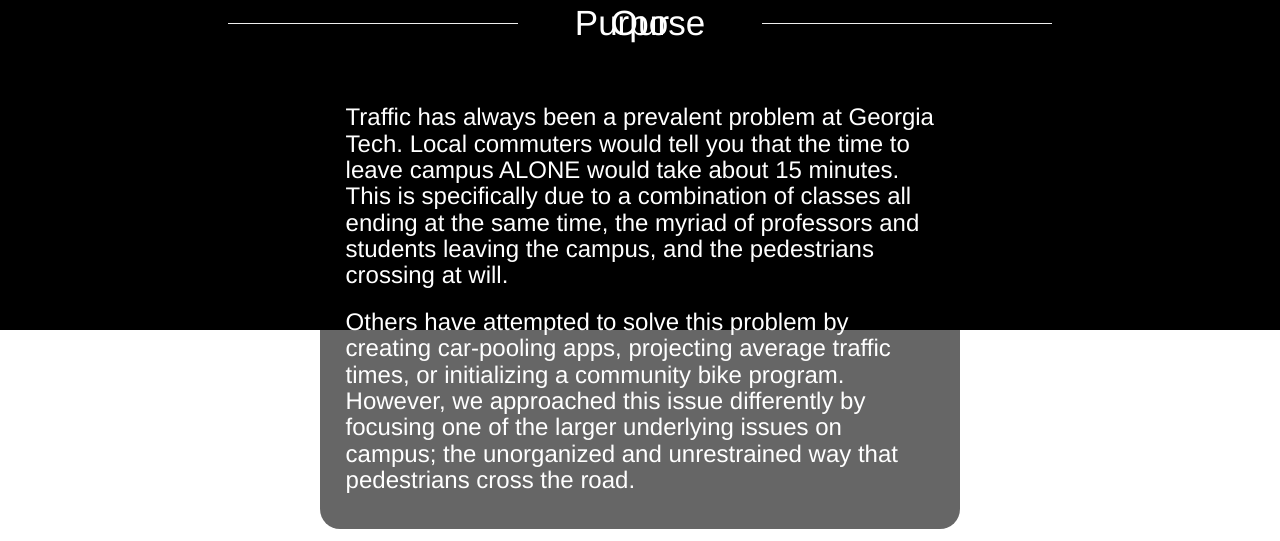
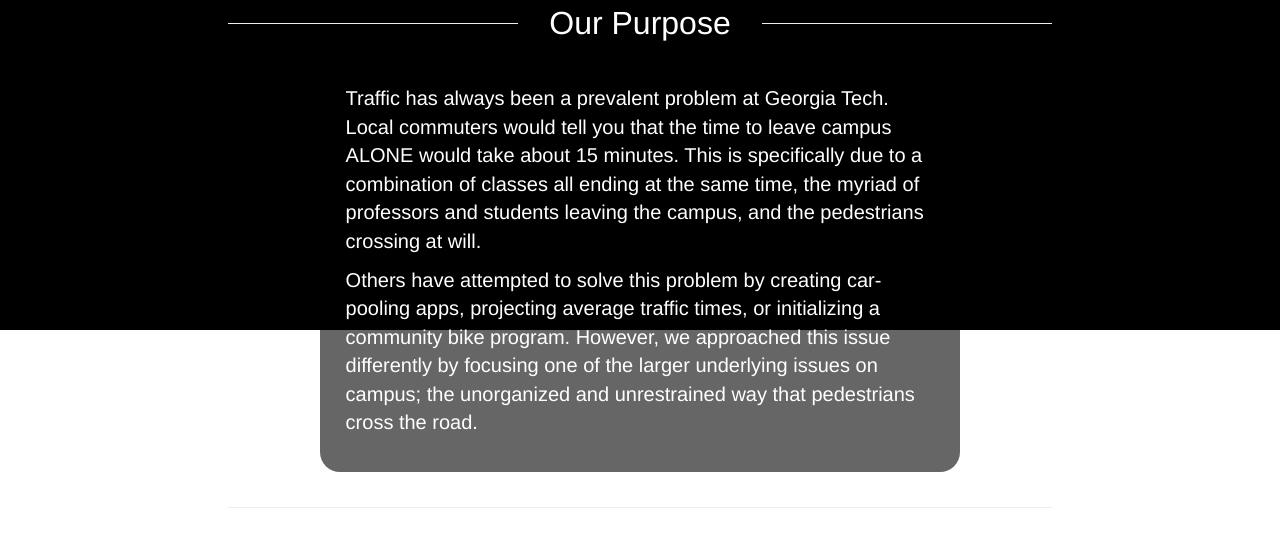
Before and after one commit to dshen36/Traffi-Bot, a plain HTML site: page index.html in a window 1280 px wide. Shown: the part 470-1011 px from the top of the page. Drawn offline with nearby package versions, Linux system fonts and the light colour scheme.

Commit message:
Added Styling fixes

```diff
--- a/css/landing.css
+++ b/css/landing.css
@@ -79,7 +79,7 @@
 h1 {
   text-align: center;
   line-height:0px;
-  font-size: 35px;
+  font-size: 32px;
 }
 
 .landing-button {
@@ -108,3 +108,9 @@
 .btn-primary:hover {
   background-color: rgba(0,0,0,0.9);
 }
+
+p {
+  color: #fff;
+  font-size: 20px;
+  font-family: Helvetica,Arial,sans-serif;
+}
--- a/index.html
+++ b/index.html
@@ -52,8 +52,8 @@
         </div>
         <div class="row">
           <div class="col-sm-6 col-sm-offset-3 pad" id="our-purpose-context">
-            <h3> Traffic has always been a prevalent problem at Georgia Tech. Local commuters would tell you that the time to leave campus ALONE would take about 15 minutes. This is specifically due to a combination of classes all ending at the same time, the myriad of professors and students leaving the campus, and the pedestrians crossing at will.</h3>
-            <h3> Others have attempted to solve this problem by creating car-pooling apps, projecting average traffic times, or initializing a community bike program. However, we approached this issue differently by focusing one of the larger underlying issues on campus; the unorganized and unrestrained way that pedestrians cross the road.</h3>
+            <p> Traffic has always been a prevalent problem at Georgia Tech. Local commuters would tell you that the time to leave campus ALONE would take about 15 minutes. This is specifically due to a combination of classes all ending at the same time, the myriad of professors and students leaving the campus, and the pedestrians crossing at will.</p>
+            <p> Others have attempted to solve this problem by creating car-pooling apps, projecting average traffic times, or initializing a community bike program. However, we approached this issue differently by focusing one of the larger underlying issues on campus; the unorganized and unrestrained way that pedestrians cross the road.</p>
           </div>
         </div>
         <div class="row">
```
